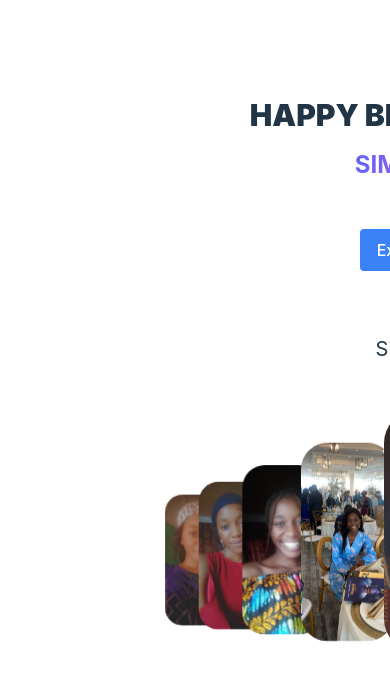
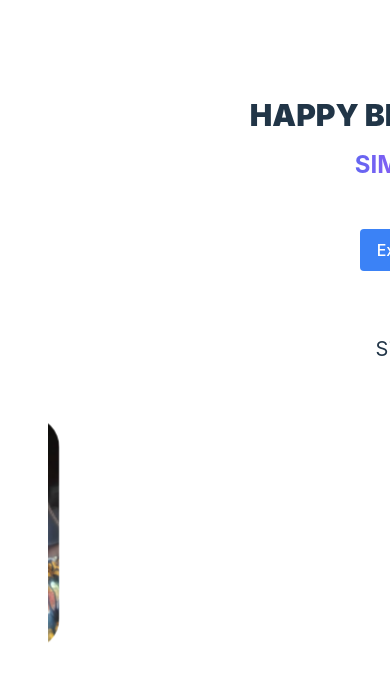
Before and after one commit to blaycoder/simi-birthday, a React (Vite) app: page / in a window 390 px wide. Shown: the top 682 px of the page. Built offline with nearby package versions, Linux system fonts and the light colour scheme.

Commit message:
made the swiper effect images responsive

```diff
--- a/src/App.jsx
+++ b/src/App.jsx
@@ -35,17 +35,20 @@ function App() {
       {
         isMobile: "(max-width: 600px)",
         isDesktop: "(min-width: 768px)",
+        reduceMotion: "(prefers-reduced-motion: no-preference)",
       },
       (context) => {
-        let { isMobile, isDesktop } = context.conditions;
+        let { isMobile, isDesktop, reduceMotion } = context.conditions;
         t1.from("#b-text", {
-          xPercent: isMobile ? "-100" : "-300",
+          xPercent: reduceMotion ? 0 : isMobile ? "-100" : "-300",
           duration: 1.3,
           delay: 0.3,
+          scale: 2,
         })
           .to("#b-text", {
             xPercent: isMobile ? "-20" : "0",
             duration: 0.5,
+            scale: 1,
           })
           .from("#name", {
             opacity: 0,
@@ -87,7 +90,33 @@ function App() {
           grabCursor={true}
           centeredSlides={true}
           loop={true}
-          slidesPerView={"auto"}
+          slidesPerView={1} // Default for mobile
+          breakpoints={{
+            640: {
+              slidesPerView: 2,
+              coverflowEffect: {
+                stretch: 0,
+                depth: 100,
+                modifier: 1.5,
+              },
+            },
+            768: {
+              slidesPerView: 3,
+              coverflowEffect: {
+                stretch: 0,
+                depth: 100,
+                modifier: 2,
+              },
+            },
+            1024: {
+              slidesPerView: 3,
+              coverflowEffect: {
+                stretch: 0,
+                depth: 100,
+                modifier: 2.5,
+              },
+            },
+          }}
           coverflowEffect={{
             rotate: 0,
             stretch: 0,
```
